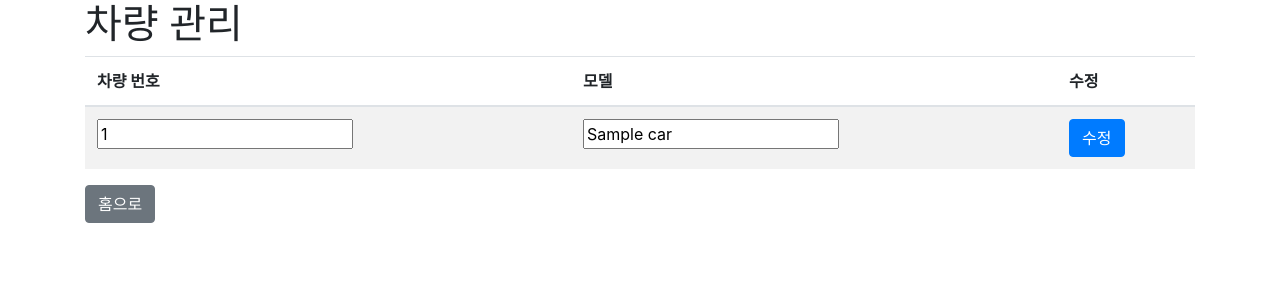
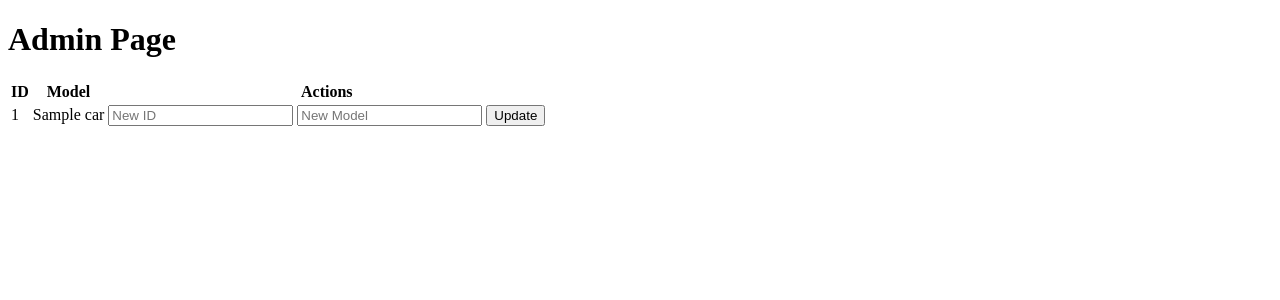
Before and after one commit to mongshot/jbclaim, a Flask app: template templates/admin.html in a window 1280 px wide. Shown: the top 300 px of the page. Run offline with Flask 2, Linux system fonts and the light colour scheme; the template is opened without the code that fills it: most values are stand-ins (such as "Sample title", 1, 10 or a date in 2020); some libraries are stand-ins or nearby versions.

Commit message:
Update admin.html

```diff
--- a/templates/admin.html
+++ b/templates/admin.html
@@ -3,35 +3,33 @@
 <head>
     <meta charset="UTF-8">
     <meta name="viewport" content="width=device-width, initial-scale=1.0">
-    <title>차량 관리</title>
-    <!-- 부트스트랩 CSS를 사용하거나 원하는 스타일 시트를 링크할 수 있습니다. -->
-    <link rel="stylesheet" href="https://stackpath.bootstrapcdn.com/bootstrap/4.5.2/css/bootstrap.min.css">
+    <title>Admin Page</title>
 </head>
 <body>
-    <div class="container">
-        <h1>차량 관리</h1>
-        <table class="table table-striped">
+    <h1>Admin Page</h1>
+    <table>
         <thead>
             <tr>
-                    <th>차량 번호</th>
-                    <th>모델</th>
-                    <th>수정</th>
+                <th>ID</th>
+                <th>Model</th>
+                <th>Actions</th>
             </tr>
         </thead>
         <tbody>
-                <!-- 차량 정보 수정 폼 -->
             {% for car in cars %}
                 <tr>
-                    <form method="POST" action="{{ url_for('update_car', car_id=str(car.id)) }}">
-                        <td><input type="text" name="new_car_id" value="{{ car.id }}"></td>
-                        <td><input type="text" name="new_car_name" value="{{ car.name }}"></td>
-                        <td><button type="submit" class="btn btn-primary">수정</button></td>
+                    <td>{{ car.id }}</td>
+                    <td>{{ car.name }}</td>
+                    <td>
+                        <form method="POST" action="{{ url_for('update_car', car_id=car.id) }}">
+                            <input type="text" name="new_car_id" placeholder="New ID">
+                            <input type="text" name="new_car_name" placeholder="New Model">
+                            <button type="submit">Update</button>
                         </form>
+                    </td>
                 </tr>
             {% endfor %}
         </tbody>
     </table>
-        <a href="{{ url_for('home') }}" class="btn btn-secondary">홈으로</a>
-    </div>
 </body>
 </html>
```
Lines whose indentation alone changed are shown as unchanged.
